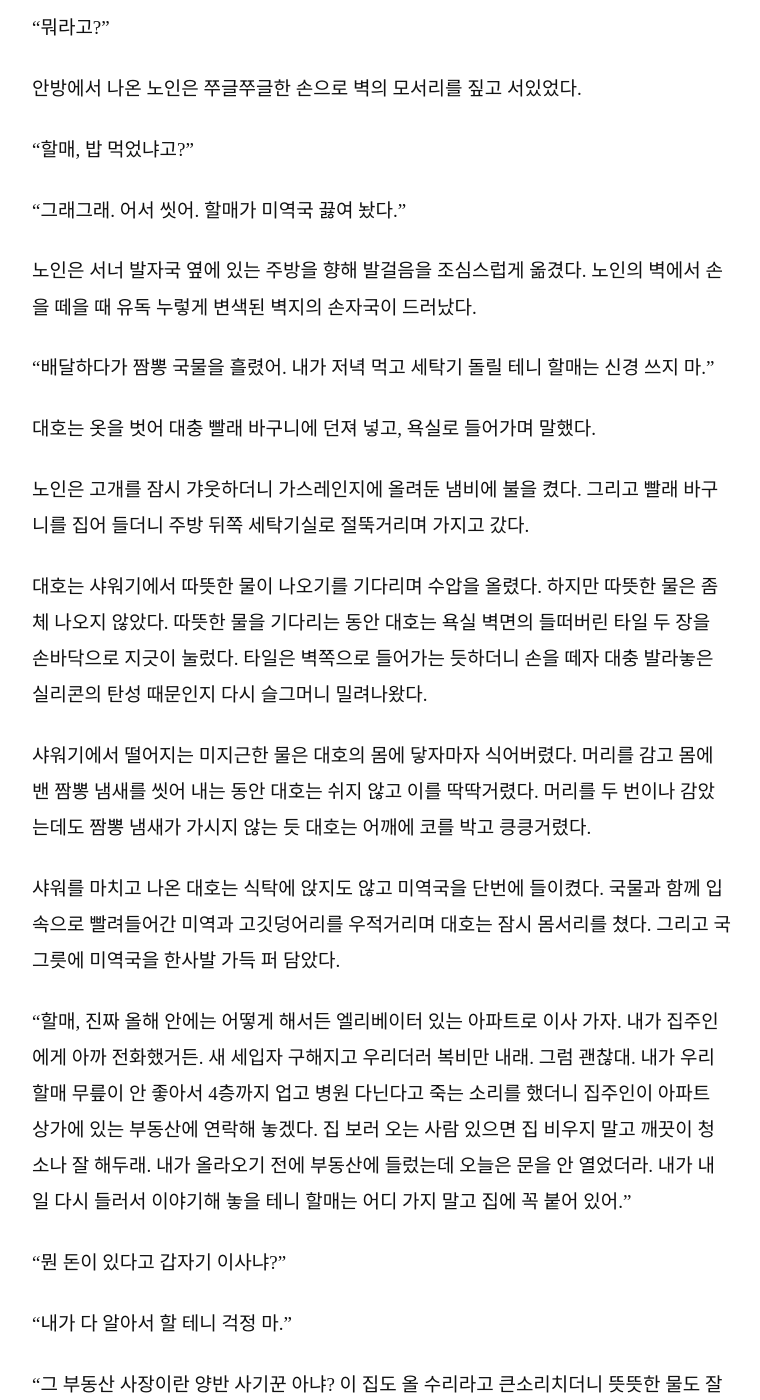
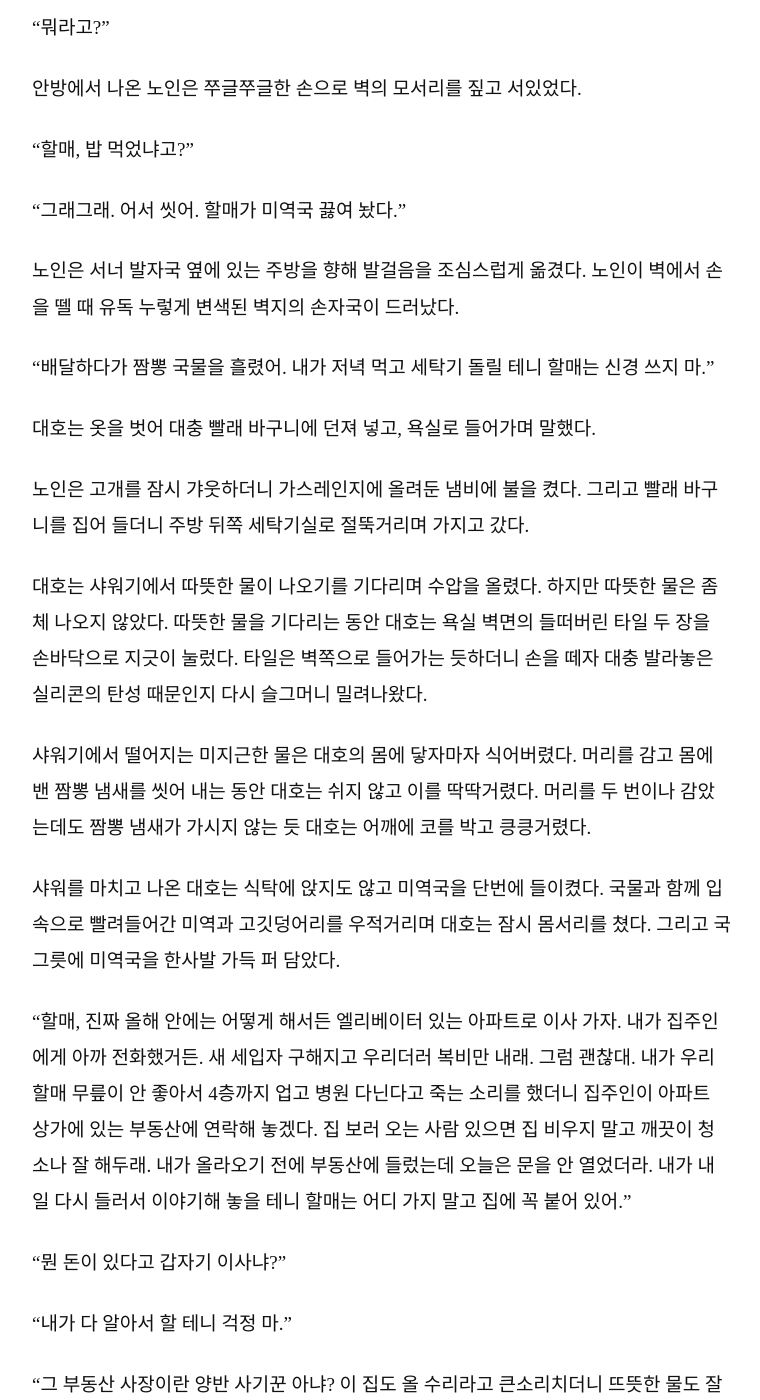
Before and after one commit to Jin-in-Seoul/Jin-in-Seoul, a Jekyll site: the page built from scarecrow-distance/ko/chapter-04/index.html, in a window 1280 px wide and 1400 px high, scrolled down 562 px. Shown: the whole window, without its empty margins (198-958 px from the left). Built offline with Jekyll 4.4.1, drawn with Linux system fonts in a browser that asks for light colours; some of the changed text lies outside the part shown.

Commit message:
Fix Korean text in Scarecrow Distance chapter 4

```diff
--- a/scarecrow-distance/ko/chapter-04/index.html
+++ b/scarecrow-distance/ko/chapter-04/index.html
@@ -33,7 +33,7 @@
 <p>안방에서 나온 노인은 쭈글쭈글한 손으로 벽의 모서리를 짚고 서있었다.</p>
 <p>“할매, 밥 먹었냐고?”</p>
 <p>“그래그래. 어서 씻어. 할매가 미역국 끓여 놨다.”</p>
-<p>노인은 서너 발자국 옆에 있는 주방을 향해 발걸음을 조심스럽게 옮겼다. 노인의 벽에서 손을 떼을 때 유독 누렇게 변색된 벽지의 손자국이 드러났다.</p>
+<p>노인은 서너 발자국 옆에 있는 주방을 향해 발걸음을 조심스럽게 옮겼다. 노인이 벽에서 손을 뗄 때 유독 누렇게 변색된 벽지의 손자국이 드러났다.</p>
 <p>“배달하다가 짬뽕 국물을 흘렸어. 내가 저녁 먹고 세탁기 돌릴 테니 할매는 신경 쓰지 마.”</p>
 <p>대호는 옷을 벗어 대충 빨래 바구니에 던져 넣고, 욕실로 들어가며 말했다.</p>
 <p>노인은 고개를 잠시 갸웃하더니 가스레인지에 올려둔 냄비에 불을 켰다. 그리고 빨래 바구니를 집어 들더니 주방 뒤쪽 세탁기실로 절뚝거리며 가지고 갔다.</p>
```
Also changed, not shown: other parts of scarecrow-distance/ko/chapter-04/index.html (+1 -1 lines).
